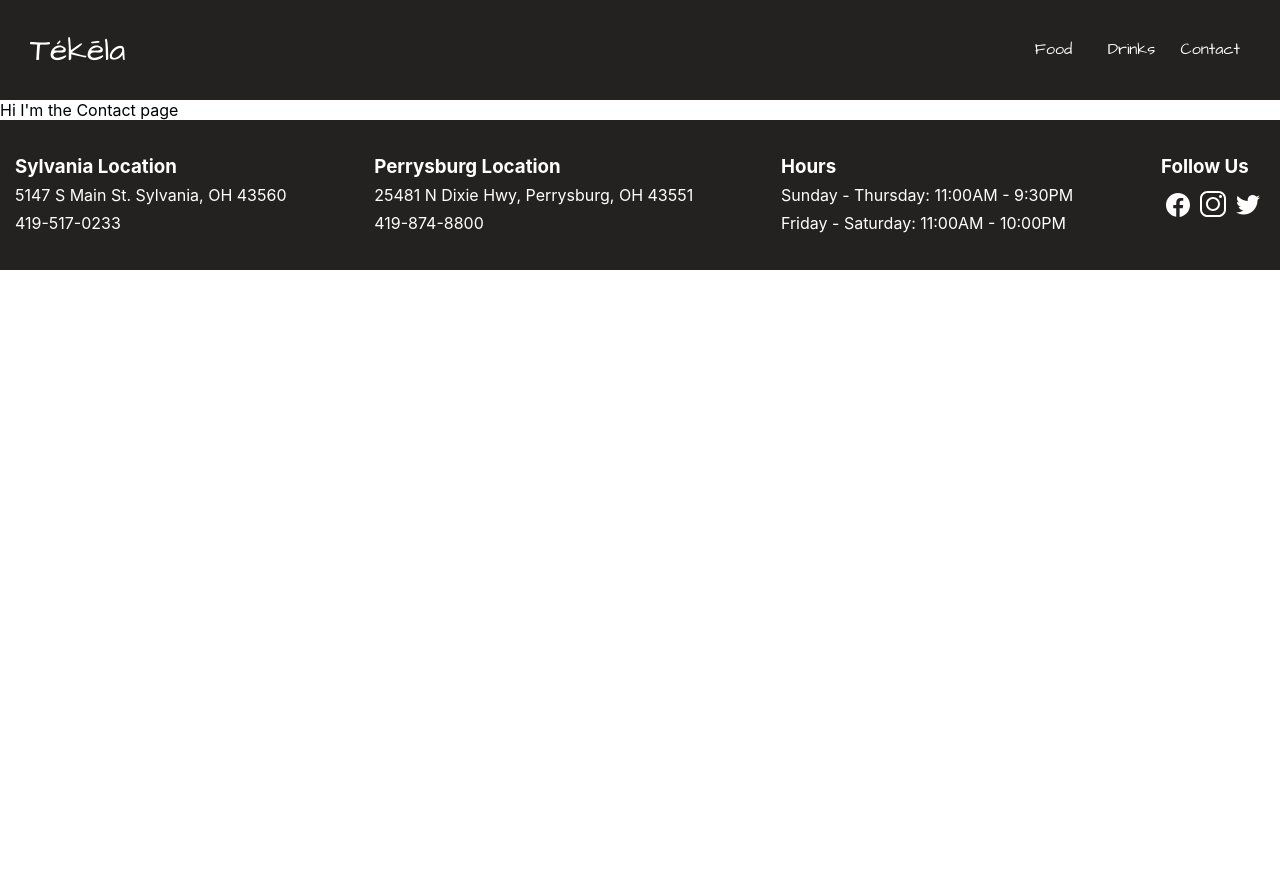
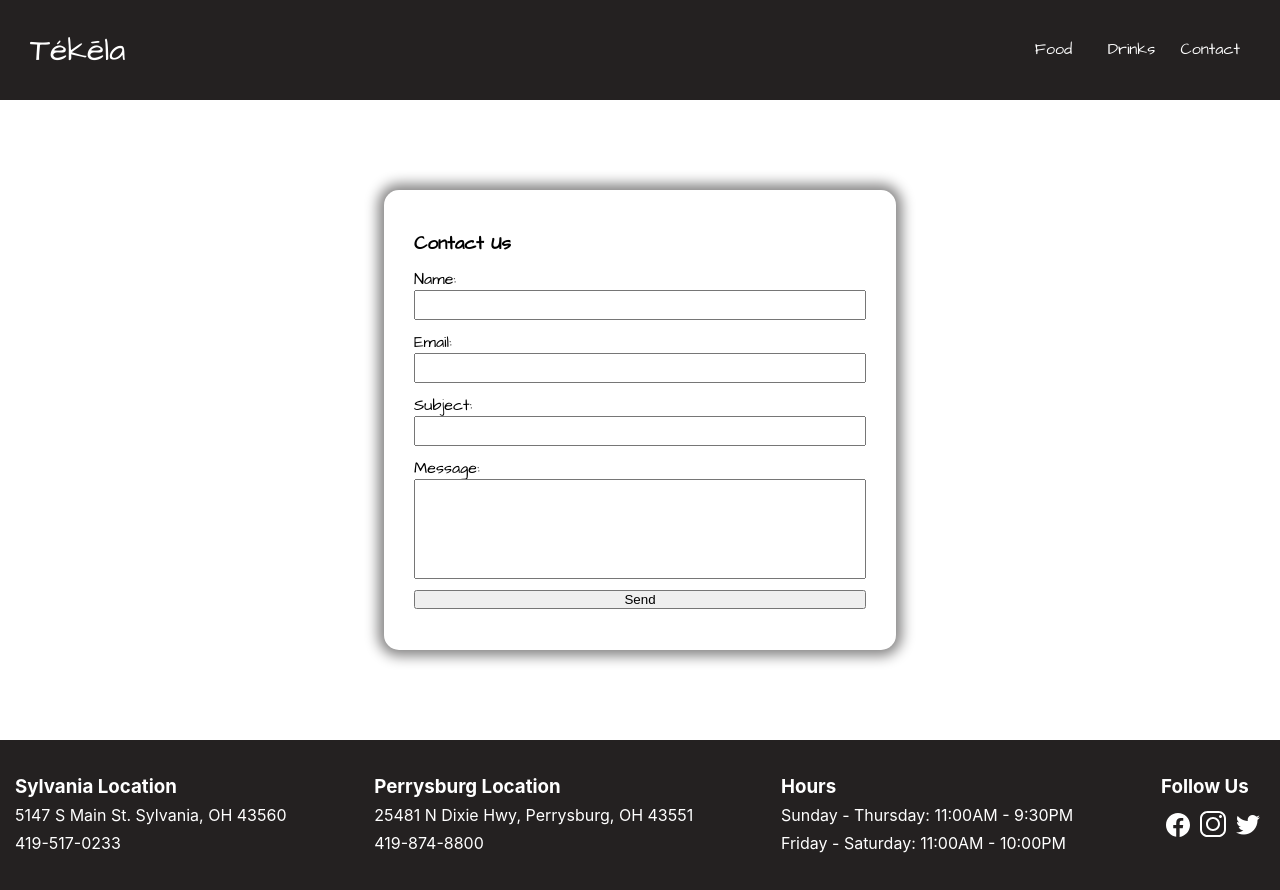
Before and after one commit to ScotttP/tekela-restaurant-page, a React (Create React App) app: page /Contact in a window 1280 px wide. Before the commit the page ends 800 px from the top, so only its background shows below. Built offline with nearby package versions, Linux system fonts and the light colour scheme.

Commit message:
added more styling to contact page

```diff
--- a/src/App.scss
+++ b/src/App.scss
@@ -6,6 +6,8 @@ $navbar-hover-color2: #75da23;
 $navbar-text-color: #fff;
 $navbar-font-size: 1.2em;
 $transition-hover: 0.3s;
+$special-font: "Architects Daughter";
+$backup-font: "sans-serif";
 
 $breakpoint-tablet: 768px;
 
@@ -24,7 +26,7 @@ $breakpoint-tablet: 768px;
 	height: fit-content;
 	min-height: 60px;
 	color: $navbar-text-color;
-	font-family: "Architects Daughter", sans-serif;
+	font-family: $special-font, $backup-font;
 
 	a {
 		text-decoration: none;
@@ -161,6 +163,7 @@ $breakpoint-tablet: 768px;
 	flex-direction: column;
 	align-items: center;
 	justify-content: space-between;
+
 	width: 50vw;
 	height: auto;
 	line-height: 1.75em;
@@ -189,8 +192,8 @@ $breakpoint-tablet: 768px;
 		display: flex;
 		justify-content: center;
 		align-items: center;
-		height: 70vh;
-		background-image: url("./ImagesAndIcons/tacos-2.jpeg");
+		height: 75vh;
+		background-image: url("./ImagesAndIcons/tacos-2.jpeg"); //photo by Jeswin Thomas
 		background-repeat: no-repeat;
 		background-position-x: 10%;
 		background-position-y: 70%;
@@ -230,6 +233,49 @@ $breakpoint-tablet: 768px;
 	}
 }
 
+#contactForm {
+	display: flex;
+	flex-direction: column;
+	justify-content: space-evenly;
+	width: 40vw;
+	height: fit-content;
+	min-height: 460px;
+	min-width: 310px;
+	max-width: 550px;
+	padding: 30px;
+	// border: 1px solid $navbar-background-color;
+	border-radius: 15px;
+	box-shadow: 0px 0px 13px 6px rgb(133, 132, 132);
+	label {
+		display: flex;
+		flex-direction: column;
+		font-family: $special-font, $backup-font;
+	}
+	textarea {
+		max-width: 100%;
+		width: 100%;
+		height: fit-content;
+		min-height: 100px;
+		resize: none;
+		padding: 5px;
+	}
+	input {
+		line-height: 1.2em;
+		padding: 5px;
+	}
+	h3 {
+		font-family: $special-font, $backup-font;
+	}
+}
+#contactFormDiv {
+	height: fit-content;
+	min-height: 80vh;
+	display: flex;
+	justify-content: center;
+	align-items: center;
+	background: $navbar-text-color;
+}
+
 @media screen and (max-width: $breakpoint-tablet) {
 	#footer {
 		flex-direction: column;
--- a/src/Components/Contact.js
+++ b/src/Components/Contact.js
@@ -1,7 +1,34 @@
 import React from "react";
 
 const Contact = () => {
-	return <div>Hi I'm the Contact page</div>;
+	const submitContactForm = () => {
+		console.log("submitted form");
+	};
+	return (
+		<div id="contactFormDiv">
+			<form id="contactForm" onSubmit={submitContactForm}>
+				<h3>Contact Us</h3>
+				<label htmlFor="name">
+					Name:
+					<input id="name" type="text" required></input>
+				</label>
+				<label htmlFor="email">
+					Email:
+					<input id="email" type="email" required></input>
+				</label>
+				<label htmlFor="subject">
+					Subject:
+					<input id="subject" type="text" required></input>
+				</label>
+
+				<label htmlFor="message">
+					Message:
+					<textarea id="message" type="text" required></textarea>
+				</label>
+				<button type="submit">Send</button>
+			</form>
+		</div>
+	);
 };
 
 export default Contact;
--- a/src/Components/Home/AboutUs.js
+++ b/src/Components/Home/AboutUs.js
@@ -2,7 +2,7 @@ import React from "react";
 
 const AboutUs = () => {
 	return (
-		<div id="aboutUs">
+		<section id="aboutUs">
 			<div id="contentDiv">
 				<h1>About Us</h1>
 				<p>
@@ -19,7 +19,7 @@ const AboutUs = () => {
 					placerat ac dapibus at, imperdiet at mi.
 				</p>
 			</div>
-		</div>
+		</section>
 	);
 };
 
--- a/src/Components/Home/ImageSlider.js
+++ b/src/Components/Home/ImageSlider.js
@@ -12,7 +12,7 @@ const ImageSlider = () => {
 	// }, []);
 
 	return (
-		<div id="imageSlider">
+		<section id="imageSlider">
 			<div id="linkDiv">
 				<h2>View Our Menus</h2>
 				<div id="buttonDiv">
@@ -28,7 +28,7 @@ const ImageSlider = () => {
 					</Link>
 				</div>
 			</div>
-		</div>
+		</section>
 	);
 };
 
```
Also changed, not shown: 1 other file (tests, documents, lock files or other folders).
